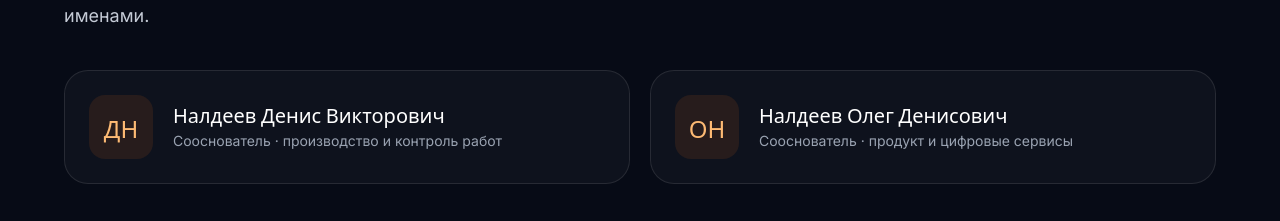
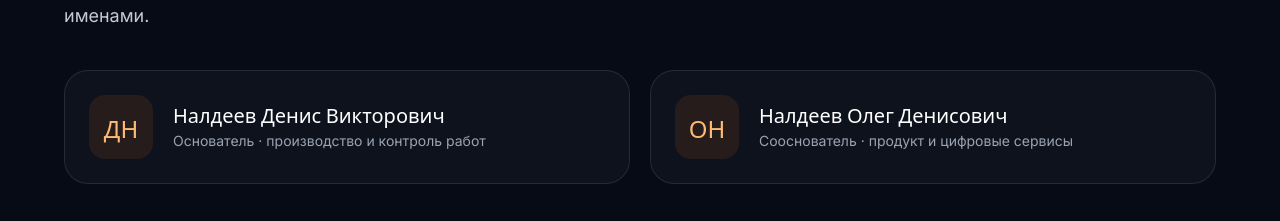
Before and after one commit to sq-yan/vysota, a React (Vite) app: page / in a window 1280 px wide. Shown: the part 10125-10346 px from the top of the page. Built offline with nearby package versions, Linux system fonts and the light colour scheme.

Commit message:
site: блок приложения БРИГАДИР, основатели, баннер акции, новый YouTube

```diff
--- a/src/data/site.ts
+++ b/src/data/site.ts
@@ -8,7 +8,8 @@ export const TELEGRAM_URL = 'https://t.me/dosick'
 export const YOUTUBE_URL = 'https://youtube.com/@vertical_resh'
 
 // Основатели (блок «Кто за этим стоит»)
+// TODO: подгрузить реальные фото основателей, когда отфоткаются (заменят инициалы)
 export const FOUNDERS = [
-  { name: 'Налдеев Денис Викторович', role: 'Сооснователь · производство и контроль работ' },
+  { name: 'Налдеев Денис Викторович', role: 'Основатель · производство и контроль работ' },
   { name: 'Налдеев Олег Денисович', role: 'Сооснователь · продукт и цифровые сервисы' },
 ] as const
```
